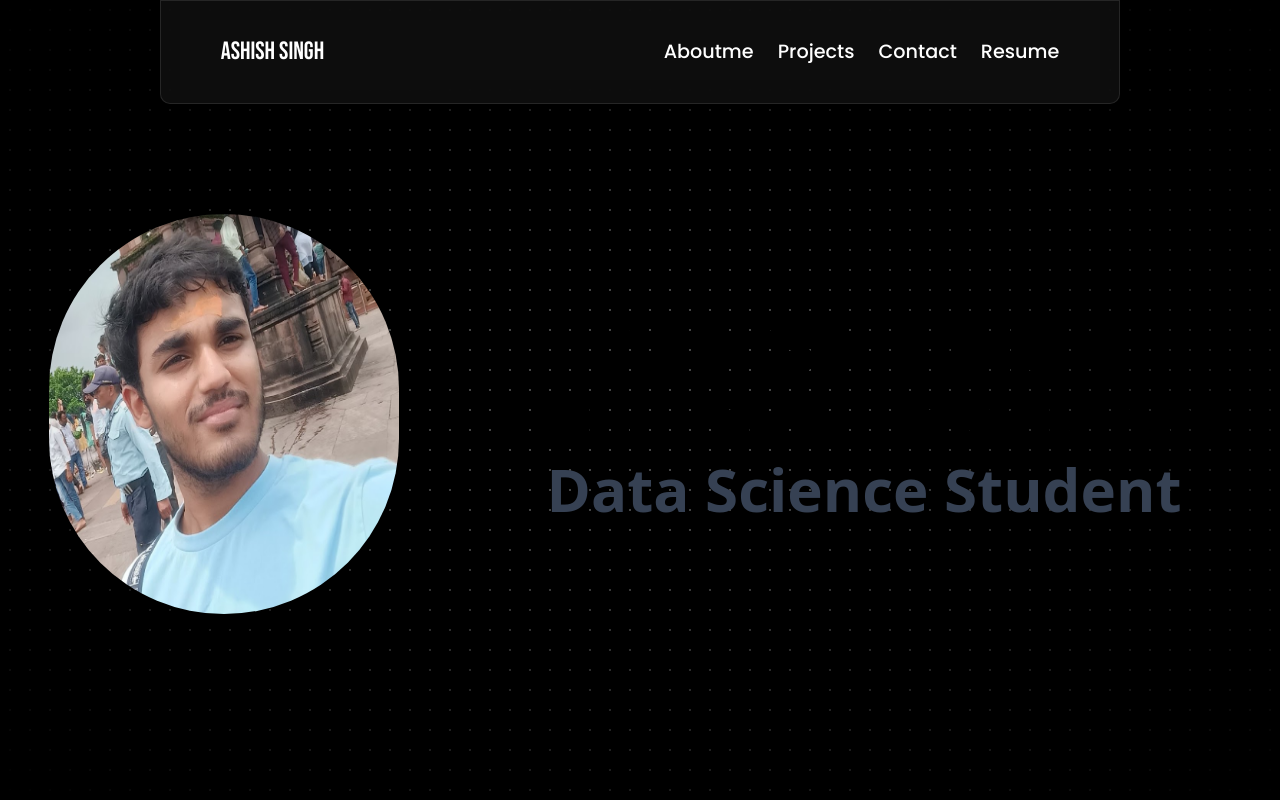
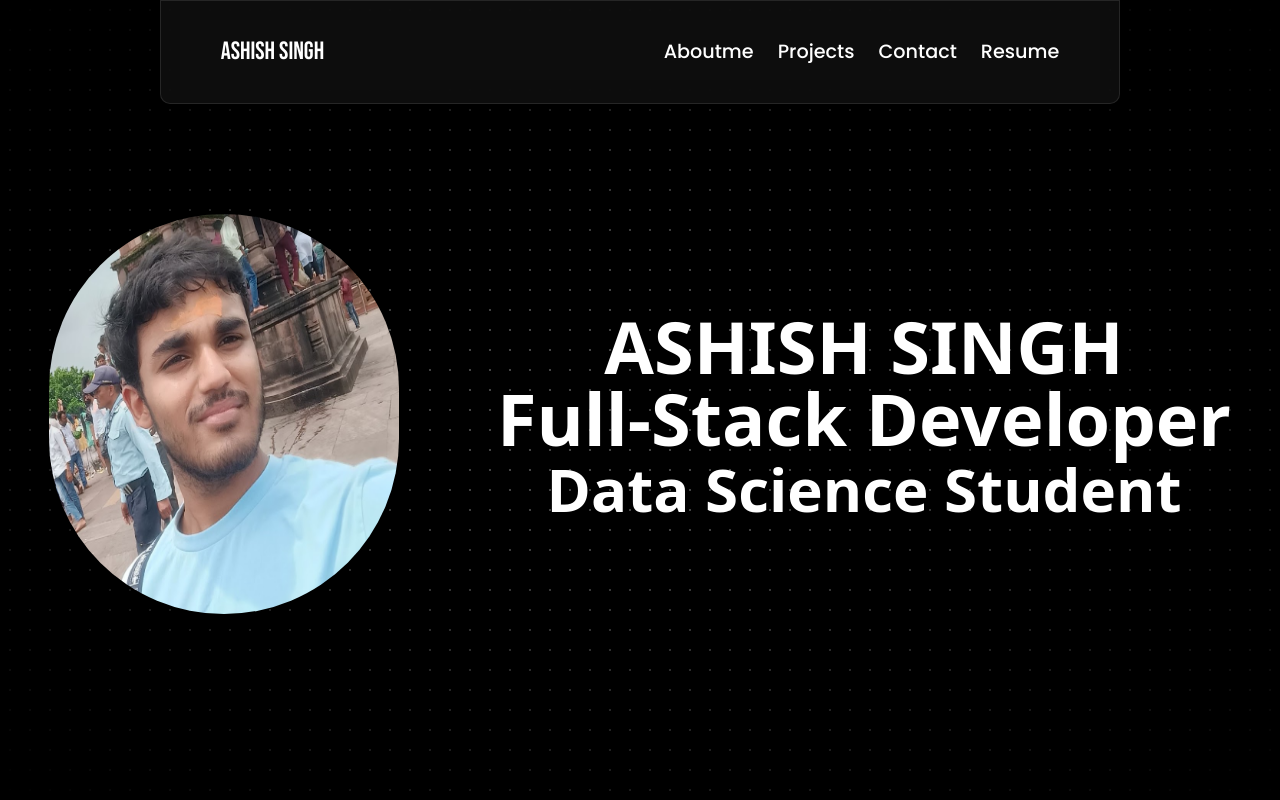
Before and after one commit to Ashishx3/PortFolio, a Next.js app: page / in a window 1280 px wide. Built offline with nearby package versions, Linux system fonts and the light colour scheme; a web font is replaced by a local one.

Commit message:
Portfolio Pushed

```diff
--- a/components/Herosection.jsx
+++ b/components/Herosection.jsx
@@ -16,13 +16,13 @@ const Herosection = () => {
         {/* Right Side - 70% width */}
         <div className="w-[65%] flex items-center justify-end pr-10">
           <h1 className="text-right font-semibold leading-tight capitalize">
-            <span className="block xl:text-7xl md:text-6xl sm:text-5xl text-4xl text-black dark:text-white">
+            <span className="block xl:text-7xl md:text-6xl sm:text-5xl text-4xl text-white">
               ASHISH SINGH
             </span>
-            <span className="block xl:text-7xl md:text-6xl sm:text-5xl text-4xl text-black dark:text-white">
+            <span className="block xl:text-7xl md:text-6xl sm:text-5xl text-4xl text-white">
               Full-Stack Developer
             </span>
-            <span className="block ddd xl:text-6xl md:text-5xl sm:text-4xl text-3xl text-gray-700 dark:text-gray-300 mt-2">
+            <span className="block ddd xl:text-6xl md:text-5xl sm:text-4xl text-3xl text-white mt-2">
               Data Science Student
             </span>
           </h1>
```
